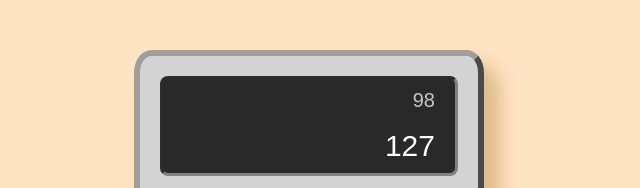
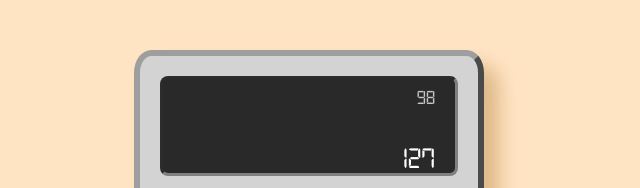
Before and after one commit to bryanyanay/odin-calculator, a plain HTML site: page index.html in a window 1280 px wide. Shown: the top 188 px of the page, 331-971 px from the left. Drawn offline with Linux system fonts and the light colour scheme.

Commit message:
Add calculator font

```diff
--- a/styles.css
+++ b/styles.css
@@ -1,3 +1,8 @@
+@font-face {
+    font-family: calc-font;
+    src: url(calculator-font.ttf);
+}
+
 #calculator {
     display: flex;
     flex-direction: column;
@@ -72,7 +77,7 @@
 
     color: white;
 
-    font-family: sans-serif;
+    font-family: calc-font;
 }
 #display #prev-result {
     text-align: right;
```
Also changed, not shown: calculator-font.ttf (added).
